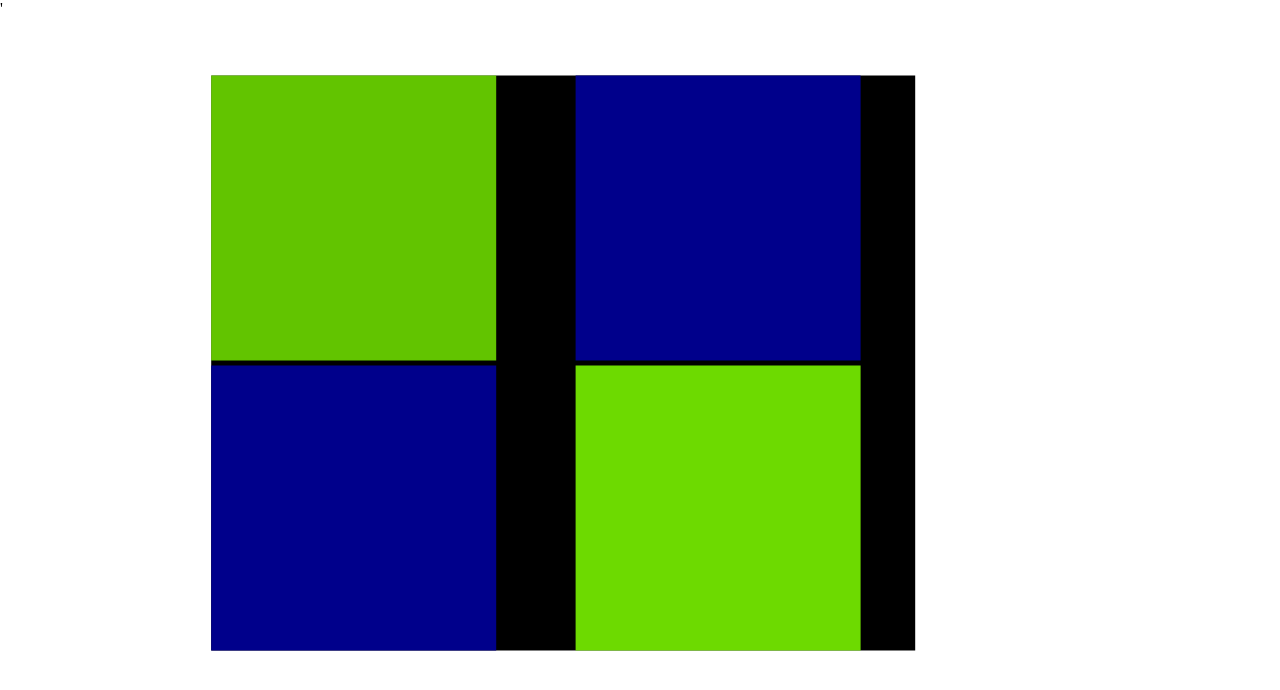
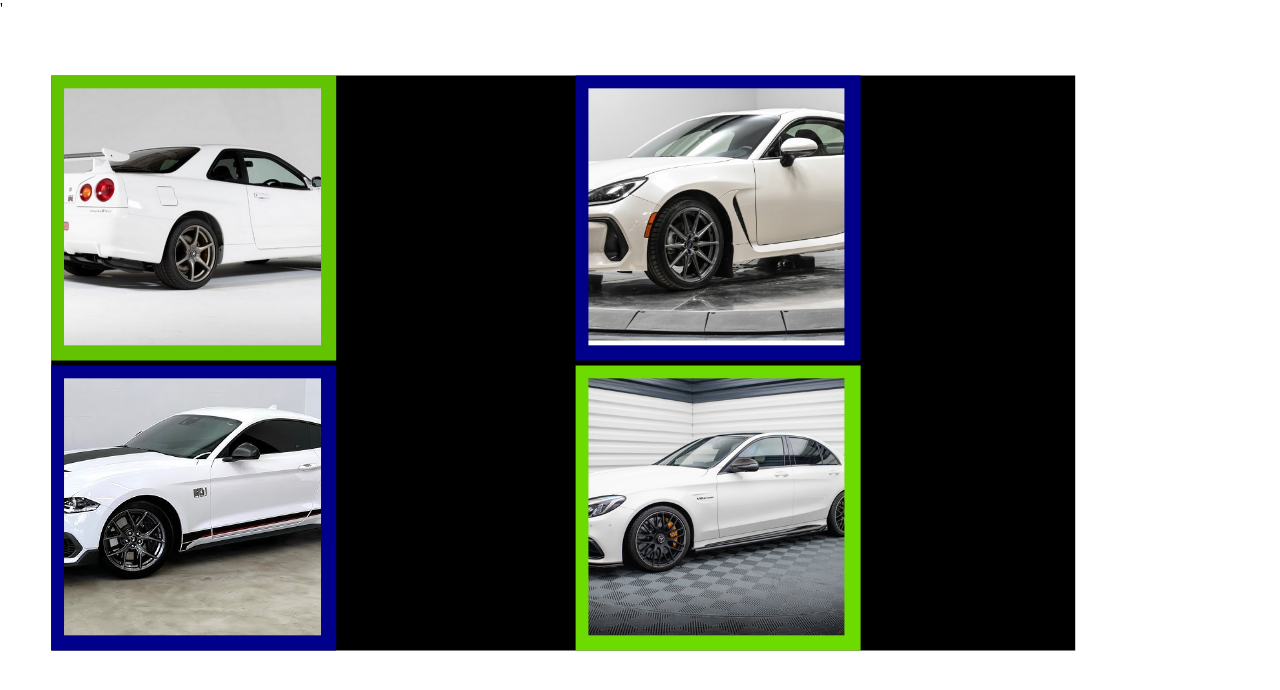
Before and after one commit to Izu07G/ativi_grid_dia_2811, a plain HTML site: page index.html in a window 1280 px wide. Drawn offline with Linux system fonts and the light colour scheme.

Commit message:
Add files via upload

```diff
--- a/style.css
+++ b/style.css
@@ -8,12 +8,12 @@
 
 .principal{
     display: grid;
-    width: 55vw;
+    width: 80vw;
     height: 575px;
     grid-template-columns: 1fr 1fr;
     grid-template-rows: 1fr 1fr;
     gap: 5px;
-    transform: translate(30%, 10%);
+    transform: translate(5%, 10%);
     background-color: black;
 }
 
@@ -26,7 +26,7 @@
 .img1{
     width: 90%;
     height: 90%;
-    background-image: url("fotos/brian.jpg");
+    background-image: url("brian.jpg");
     background-size: cover;
     background-position: center;
     transform: translate(5%, 5%);
@@ -42,7 +42,7 @@
 .img2{
     width: 90%;
     height: 90%;
-    background-image: url("fotos/subaro.jpg");
+    background-image: url("subaro.jpg");
     background-size: cover;
     background-position: center;
     transform: translate(5%, 5%);
@@ -57,7 +57,7 @@
 .img3{
     width: 90%;
     height: 90%;
-    background-image: url("fotos/mustang.jpg");
+    background-image: url("mustang.jpg");
     background-size: cover;
     background-position: center;
     transform: translate(5%, 5%);
@@ -73,7 +73,7 @@
 .img4{
     width: 90%;
     height: 90%;
-    background-image: url("fotos/mercedes.jpg");
+    background-image: url("mercedes.jpg");
     background-size: cover;
     background-position: center;
     transform: translate(5%, 5%);
```
